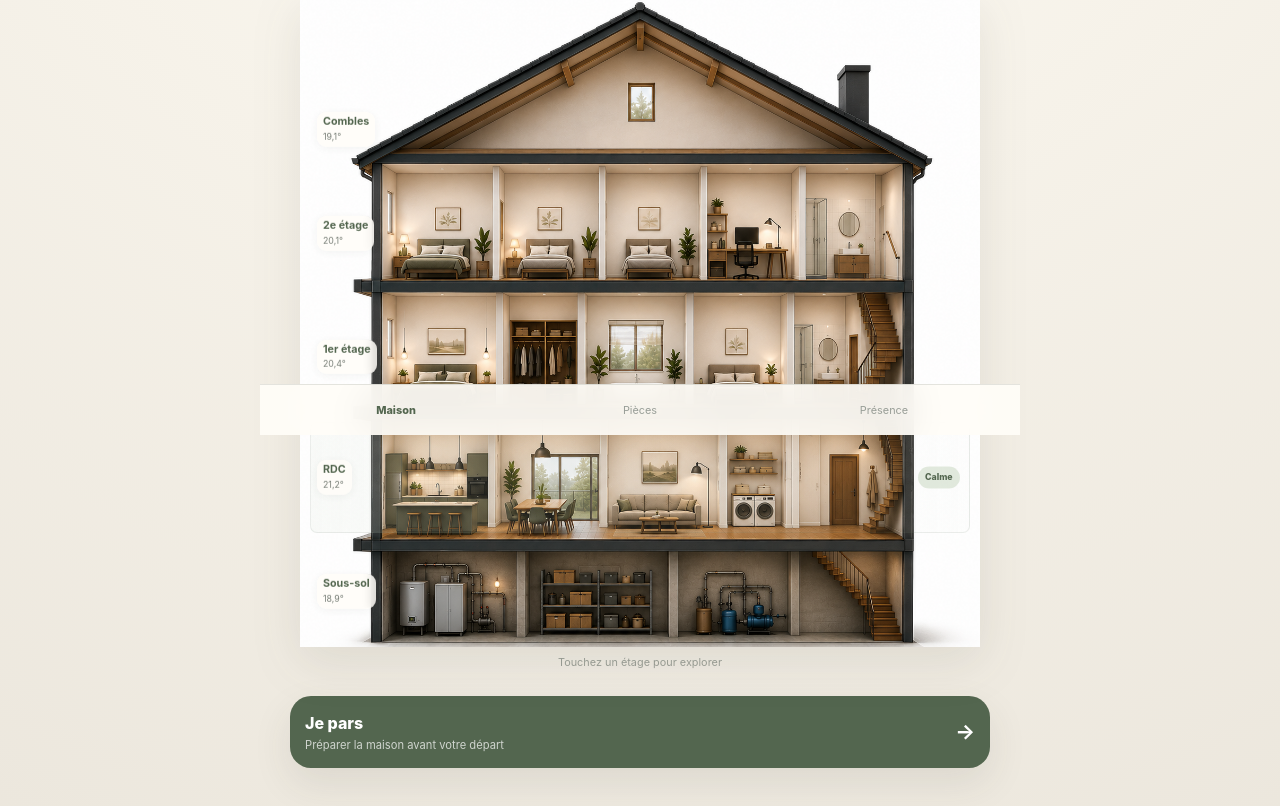
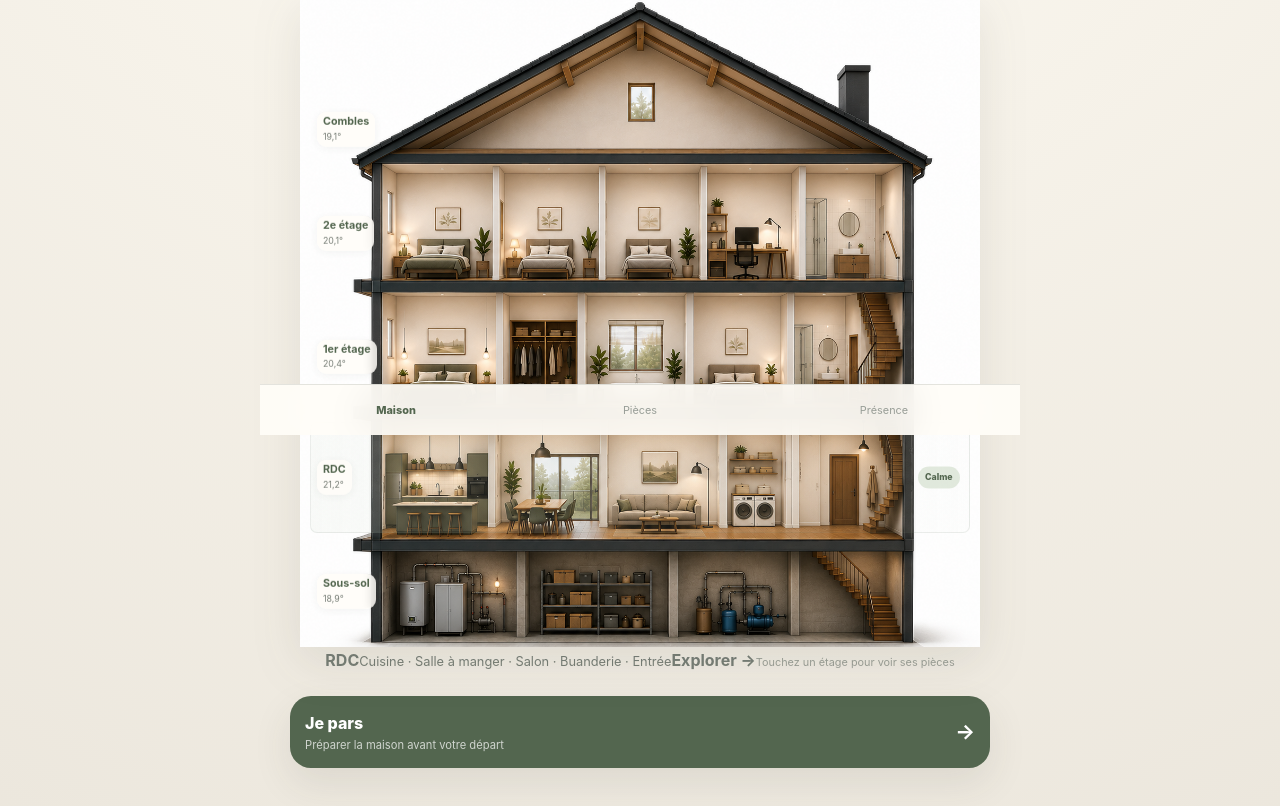
Before and after one commit to bendevtrash/alfred-ui-poc, a React (Vite) app: page / in a window 1280 px wide. Shown: the part 365-1171 px from the top of the page. Built offline with nearby package versions, Linux system fonts and the light colour scheme.

Commit message:
Add room summaries to house floor overlays

```diff
--- a/src/App.tsx
+++ b/src/App.tsx
@@ -12,18 +12,18 @@ const initialLights: Light[] = [
   { id:'lampadaire', name:'Lampadaire', on:true, brightness:28 },
 ]
 const houseLevels=[
-  {id:'attic',label:'Combles',temp:'19,1°',top:14,height:13},
-  {id:'second',label:'2e étage',temp:'20,1°',top:27,height:19},
-  {id:'first',label:'1er étage',temp:'20,4°',top:46,height:19},
-  {id:'ground',label:'RDC',temp:'21,2°',top:65,height:18,active:true},
-  {id:'basement',label:'Sous-sol',temp:'18,9°',top:83,height:17},
+  {id:'attic',label:'Combles',temp:'19,1°',rooms:'Pièce vide',top:14,height:13},
+  {id:'second',label:'2e étage',temp:'20,1°',rooms:'3 chambres · Bureau · SDB',top:27,height:19},
+  {id:'first',label:'1er étage',temp:'20,4°',rooms:'Suite parentale · Chambre · SDB',top:46,height:19},
+  {id:'ground',label:'RDC',temp:'21,2°',rooms:'Cuisine · Salle à manger · Salon · Buanderie · Entrée',top:65,height:18,active:true},
+  {id:'basement',label:'Sous-sol',temp:'18,9°',rooms:'Chaufferie · Stockage · Pompes',top:83,height:17},
 ]
 
 function Nav({active,onNavigate}:{active:Screen;onNavigate:(s:Screen)=>void}){return <nav className="nav"><button className={active==='home'?'active':''} onClick={()=>onNavigate('home')}>Maison</button><button className={active==='floor'||active==='room'?'active':''} onClick={()=>onNavigate('floor')}>Pièces</button><button className={active==='departure'||active==='absence'?'active':''} onClick={()=>onNavigate('departure')}>Présence</button></nav>}
 function Shell({active,onNavigate,children}:{active:Screen;onNavigate:(s:Screen)=>void;children:React.ReactNode}){return <div className="shell"><main>{children}</main><Nav active={active} onNavigate={onNavigate}/></div>}
 function Back({title,eyebrow,onBack}:{title:string;eyebrow:string;onBack:()=>void}){return <header className="top"><button className="round" onClick={onBack}>‹</button><div><p className="eyebrow">{eyebrow}</p><h1>{title}</h1></div><span/></header>}
 
-function HouseStack({onFloor}:{onFloor:()=>void}){return <motion.div className="houseArtwork" initial={{opacity:0,y:8}} animate={{opacity:1,y:0}} transition={{duration:.28}}><div className="houseImageStage"><img src={`${import.meta.env.BASE_URL}file_00000000ff8481f4854f06e04fb31d8e.png`} alt="Maison Alfred en coupe"/>{houseLevels.map(level=><button key={level.id} className={`floorHotspot ${level.active?'active':''}`} style={{top:`${level.top}%`,height:`${level.height}%`}} onClick={onFloor} aria-label={`Ouvrir ${level.label}`}><span className="floorBadge"><b>{level.label}</b><small>{level.temp}</small></span>{level.active&&<span className="floorState">Calme</span>}</button>)}</div><span className="houseHint">Touchez un étage pour explorer</span></motion.div>}
+function HouseStack({onFloor}:{onFloor:()=>void}){const [selected,setSelected]=useState('ground');return <motion.div className="houseArtwork" initial={{opacity:0,y:8}} animate={{opacity:1,y:0}} transition={{duration:.28}}><div className="houseImageStage"><img src={`${import.meta.env.BASE_URL}file_00000000ff8481f4854f06e04fb31d8e.png`} alt="Maison Alfred en coupe"/>{houseLevels.map(level=><button key={level.id} className={`floorHotspot ${level.id===selected?'selected':''} ${level.active?'active':''}`} style={{top:`${level.top}%`,height:`${level.height}%`}} onClick={()=>setSelected(level.id)} onDoubleClick={onFloor} aria-label={`Sélectionner ${level.label}`}><span className="floorBadge"><b>{level.label}</b><small>{level.temp}</small></span>{level.active&&<span className="floorState">Calme</span>}</button>)}</div><AnimatePresence mode="wait"><motion.button key={selected} className="floorSummary" onClick={onFloor} initial={{opacity:0,y:4}} animate={{opacity:1,y:0}} exit={{opacity:0,y:-3}} transition={{duration:.15}}><span><b>{houseLevels.find(l=>l.id===selected)?.label}</b><small>{houseLevels.find(l=>l.id===selected)?.rooms}</small></span><strong>Explorer →</strong></motion.button></AnimatePresence><span className="houseHint">Touchez un étage pour voir ses pièces</span></motion.div>}
 
 function Home({go}:{go:(s:Screen)=>void}){return <Shell active="home" onNavigate={go}><section className="page"><header className="hero"><div><p className="eyebrow">ALFRED</p><h1>Bonjour.</h1><p>Tout est calme à la maison.</p></div><div className="monogram">A</div></header><div className="summary"><article><span>Confort</span><strong>21,2°</strong><small>Température moyenne</small></article><article><span>Sécurité</span><strong>Tout est en ordre</strong><small>Portes et fenêtres fermées</small></article></div><div className="heading"><div><p className="eyebrow">MAISON</p><h2>Vue d’ensemble</h2></div><span className="pill">Occupée</span></div><HouseStack onFloor={()=>go('floor')}/><button className="primary" onClick={()=>go('departure')}><span>Je pars</span><small>Préparer la maison avant votre départ</small><b>→</b></button></section></Shell>}
 
```
